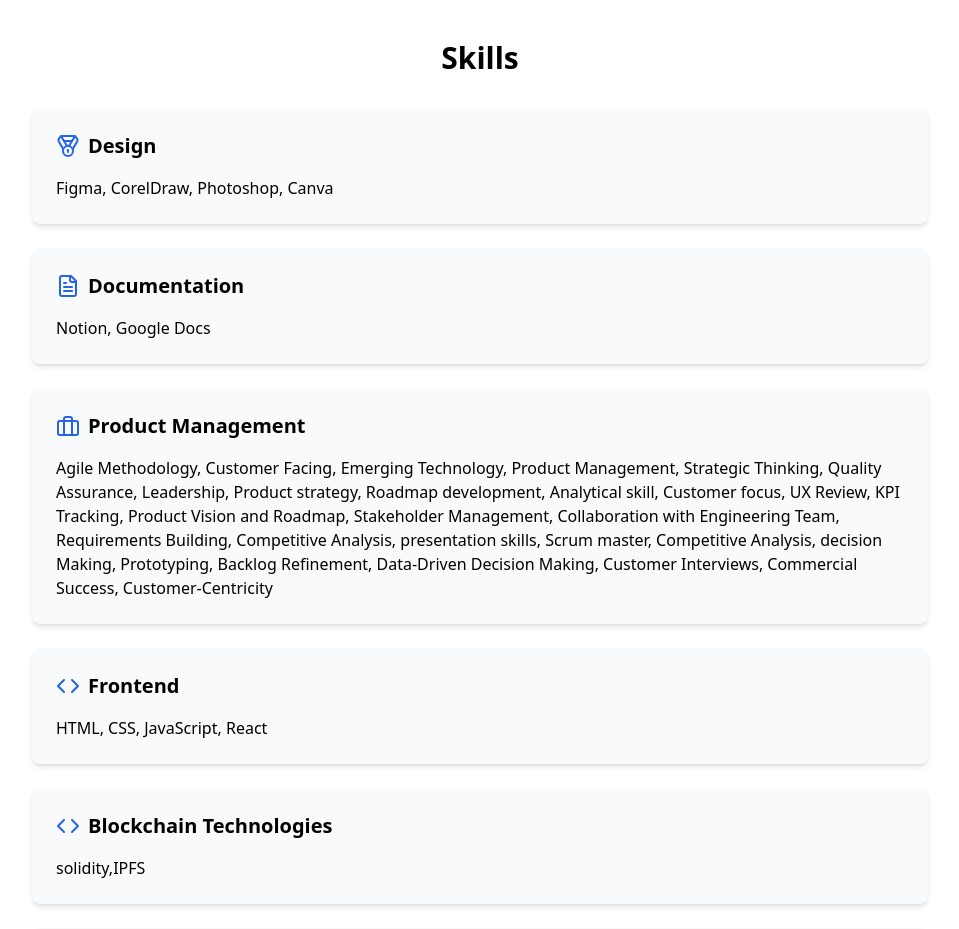
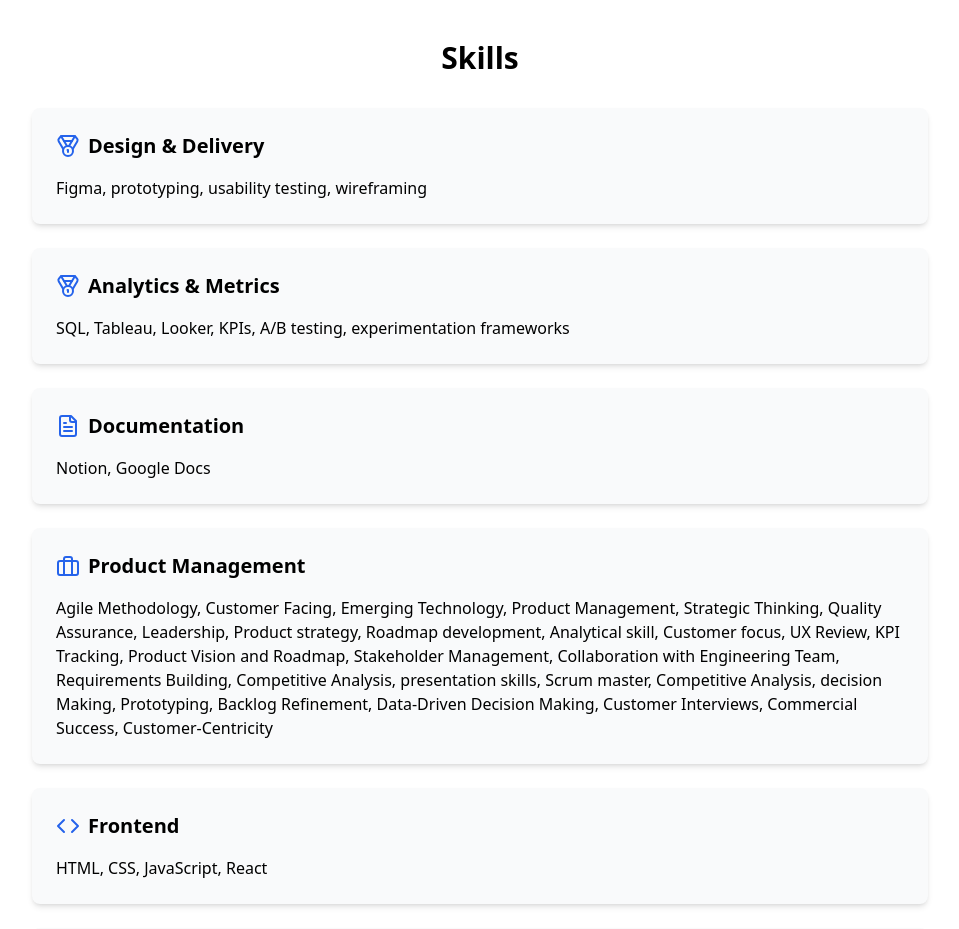
Before and after one commit to oluwaeinstein007/steve-portfolio, a React (Vite) app: page / in a window 1280 px wide. Shown: the part 4980-5909 px from the top of the page, without its empty margins (160-1119 px from the left). Built offline with nearby package versions, Linux system fonts and the light colour scheme.

Commit message:
Added some skills to the list

```diff
--- a/src/App.tsx
+++ b/src/App.tsx
@@ -459,9 +459,16 @@
             <div className="bg-gray-50 rounded-lg shadow-md p-6 mb-6">
               <h3 className="text-xl font-bold mb-4 flex items-center">
                 <span className="text-blue-600 mr-2"><Medal size={24} /></span>
-                Design
+                Design & Delivery
               </h3>
-              <p>Figma, CorelDraw, Photoshop, Canva</p>
+              <p>Figma, prototyping, usability testing, wireframing</p>
+            </div>
+            <div className="bg-gray-50 rounded-lg shadow-md p-6 mb-6">
+              <h3 className="text-xl font-bold mb-4 flex items-center">
+                <span className="text-blue-600 mr-2"><Medal size={24} /></span>
+                Analytics & Metrics
+              </h3>
+              <p>SQL, Tableau, Looker, KPIs, A/B testing, experimentation frameworks</p>
             </div>
 
             <div className="bg-gray-50 rounded-lg shadow-md p-6 mb-6">
```
